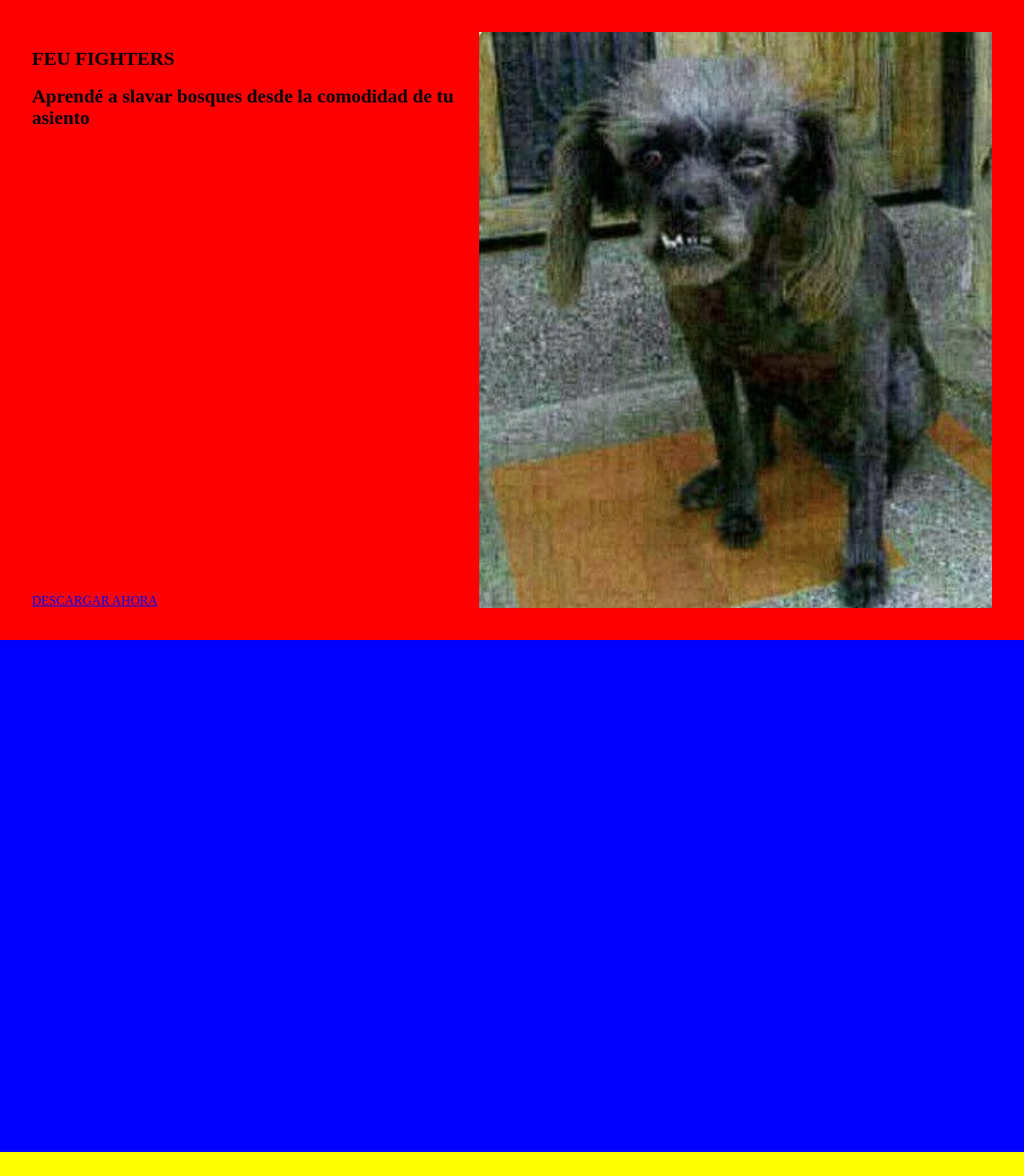
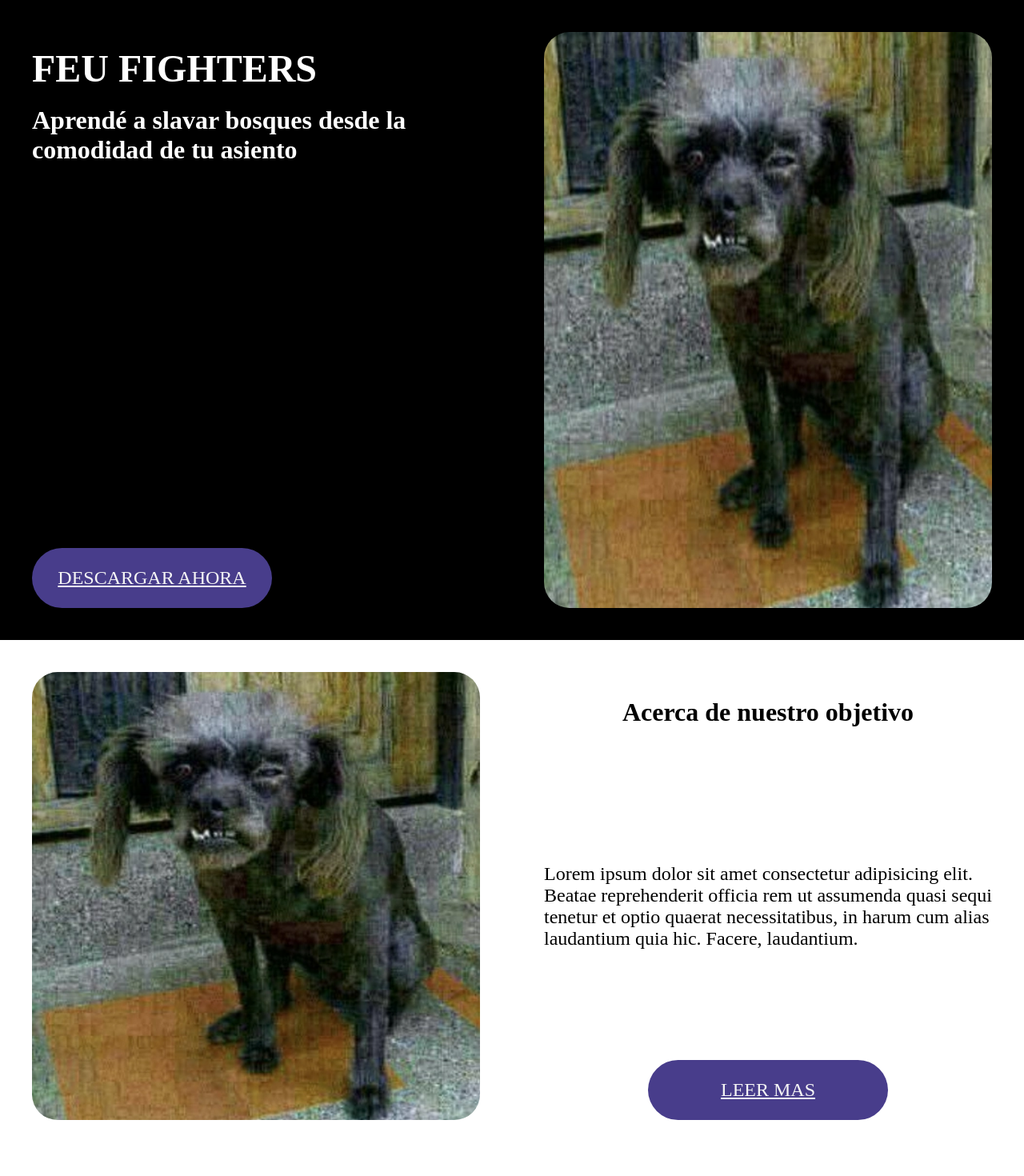
Before and after one commit to ARIELCHOLAKIANSAZ/TP4-Landing-Page-CHOLAKIAN-GALLARDO, a React (Vite) app: page / in a window 1280 px wide. Shown: the top 1470 px of the page at 80% size. Built offline with nearby package versions, Linux system fonts and the light colour scheme.

Commit message:
Redid it

```diff
--- a/index.html
+++ b/index.html
@@ -7,20 +7,38 @@
   </head>
   <body>
     <header>
-      <section id="left-sec">
+      <section class="info-sec">
         <div>
           <h1 id="title">FEU FIGHTERS</h1>
           <h2 id="slogan">Aprendé a slavar bosques desde la comodidad de tu asiento</h2>
         </div>
-        <a id="download" href="https://www.youtube.com/watch?v=dQw4w9WgXcQ">DESCARGAR AHORA</a>
+        <a id="link-button" href="https://www.youtube.com/watch?v=dQw4w9WgXcQ">DESCARGAR AHORA</a>
       </section>
-      <section id="right-sec">
+      <section class="info-sec">
         <img src="/assets/Mierdon.webp" alt="Mierdón">
       </section>
     </header>
     <main>
-      <section class="info-sec" id="normal"></section>
-      <section class="info-sec" id="reverse"></section>
+      <section class="info" id="reverse">
+        <article class="info-sec">
+          <h3>Acerca de nuestro objetivo</h3>
+          <p>Lorem ipsum dolor sit amet consectetur adipisicing elit. Beatae reprehenderit officia rem ut assumenda quasi sequi tenetur et optio quaerat necessitatibus, in harum cum alias laudantium quia hic. Facere, laudantium.</p>
+          <a id="link-button" href="https://www.greenpeace.org/argentina/tag/incendios/"> LEER MAS </a>
+        </article>
+        <article class="info-sec">
+          <img src="/assets/Mierdon.webp" alt="Mierdon">
+        </article>
+      </section>
+      <section class="info" id="normal">
+        <article class="info-sec">
+          <h3>Como buscamos apoyar la causa</h3>
+          <p>Lorem ipsum dolor sit amet consectetur adipisicing elit. Beatae reprehenderit officia rem ut assumenda quasi sequi tenetur et optio quaerat necessitatibus, in harum cum alias laudantium quia hic. Facere, laudantium.</p>
+          <a id="link-button" href="https://www.youtube.com/watch?v=dQw4w9WgXcQ"> DESCARGAR AHORA </a>
+        </article>
+        <article class="info-sec">
+          <img src="/assets/Mierdon.webp" alt="Mierdon">
+        </article>
+      </section>
     </main>
     <div id="root"></div>
     <script type="module" src="/src/main.jsx"></script>
--- a/src/index.css
+++ b/src/index.css
@@ -3,52 +3,79 @@ body{
   padding: 0;
 }
 header{
+  color: white;
   height: 100vh;
-  margin: 0;
-  padding: 0;
-  background-color: red;
+  width: auto;
+  background-color: black;
   display: flex;
   justify-content: space-between;
   align-items: center;
+}
 
+header h1{
+  font-size: 300%;
+  line-height: 25%;
 }
-#left-sec{
+header h2{
+  font-size: 200%;
+}
+
+.info-sec{
   height: calc(100% - 80px);
   width: calc(50% - 40px);
+  margin-right: 40px;
   margin-left: 40px;
   display: flex;
   flex-direction: column;
   justify-content: space-between;
 }
 
-#right-sec{
-  height: calc(100% - 80px);
-  width: calc(50%-40px);
-  margin-right: 40px;
-}
-
-#right-sec img{
+.info-sec img{
+  border-radius: 2em;
   height: 100%;
   width: 100%;
 }
 
 main{
   height: 160vh;
+  width: auto;
 }
 
-.info-sec{
+main h3{
+  font-size: 200%;
+}
+
+main p{
+  font-size: 150%;
+}
+
+main .info{
   height: 50%;
-  width: 100%;
+  width: auto;
   display: flex;
-  justify-content: space-evenly;
+  justify-content: space-between;
+  align-items: center ;
+}
+
+main .info .info-sec{
+  align-items: center;
+}
+
+#link-button{
+  background-color: darkslateblue;
+  color: whitesmoke;
+  font-size: 150%;
+  height: 75px;
+  width: 300px;
+  border-radius: 2em;
+  display: flex;
+  justify-content: center;
   align-items: center;
 }
 
 #normal{
   flex-direction: row;
-  background-color: blue;
 }
 #reverse{
   flex-direction: row-reverse;
-  background-color: yellow;
 }
```
